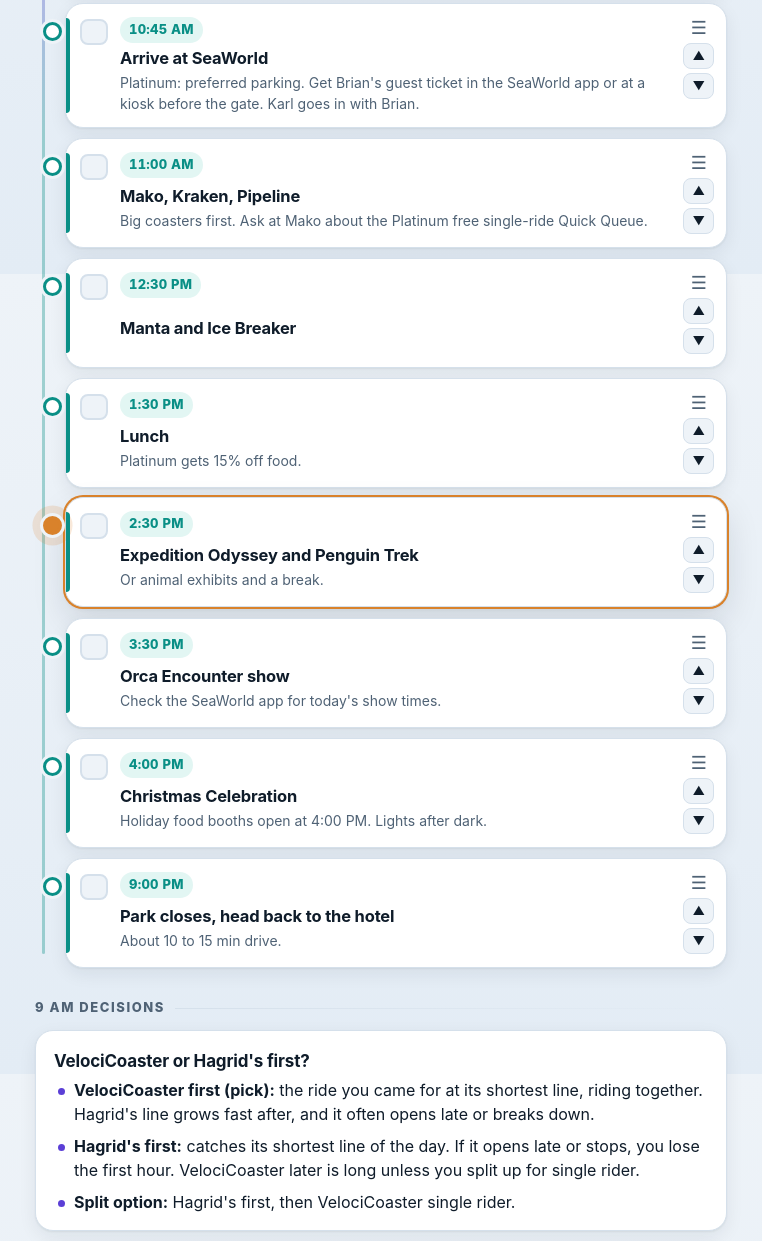
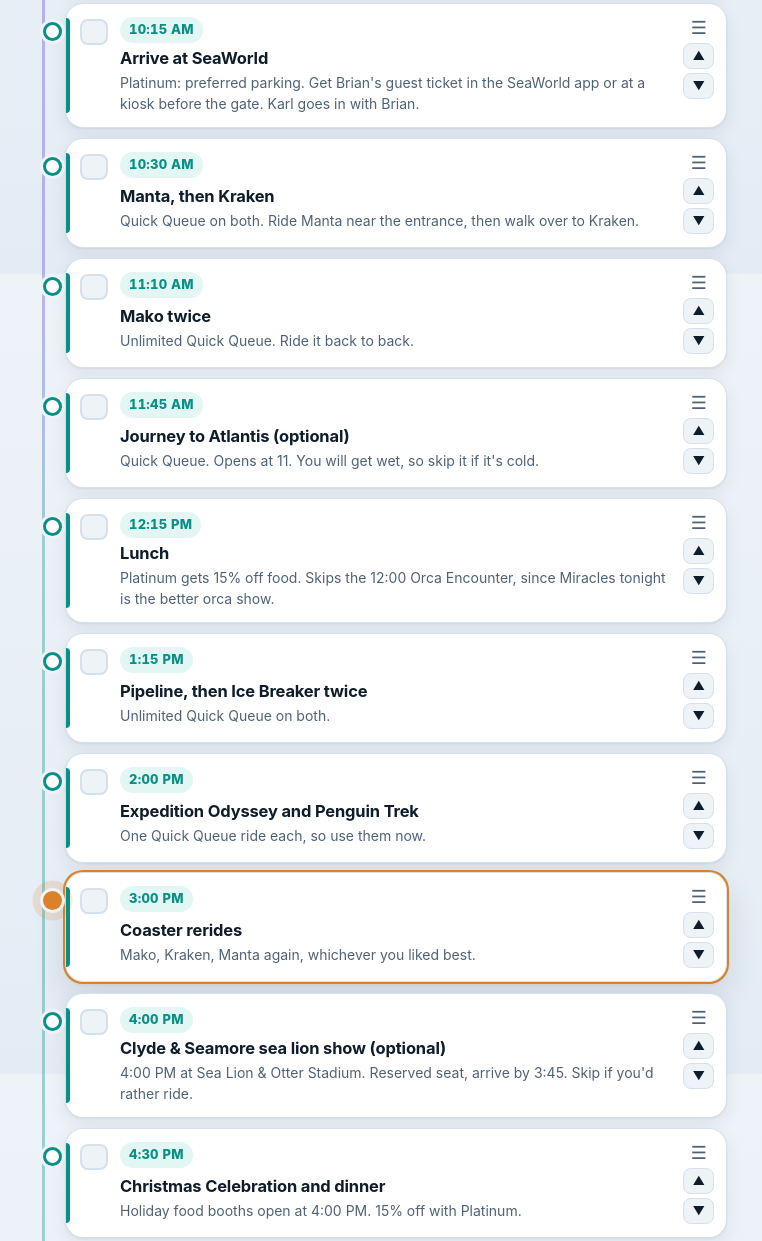
Before and after one commit to karlmarx/sites-93fyi, a plain HTML site: page sites/seaworld/public/index.html in a window 1280 px wide. Shown: the part 1326-2567 px from the top of the page, without its empty margins (259-1021 px from the left). Drawn offline with Linux system fonts and the light colour scheme.

Commit message:
Rebuild the SeaWorld plan around Quick Queue and today's shows
Co-Authored-By: Claude Opus 5.5 <noreply@anthropic.com>

```diff
--- a/sites/seaworld/public/index.html
+++ b/sites/seaworld/public/index.html
@@ -185,9 +185,15 @@ footer{max-width:720px;margin:0 auto;padding:8px 14px 36px;color:var(--muted);fo
     <div class="kv">
       <b>Open</b><span>9:00 AM to 9:00 PM</span>
       <b>Christmas Celebration</b><span>Runs tonight. Holiday food booths open at 4:00 PM.</span>
-      <b>Blocked out today</b><span>Quick Queue, reserved show seats, animal up-close tours</span>
+      <b>Miracles (orcas, new)</b><span>7:30 PM, Orca Stadium. Best show of the day.</span>
+      <b>Orca Encounter</b><span>12:00 PM, 3:30 PM</span>
+      <b>Dolphin Adventures</b><span>1:00, 3:00, 5:00 PM</span>
+      <b>Clyde &amp; Seamore (sea lions)</b><span>2:00, 4:00, 5:30 PM</span>
+      <b>Winter Wonderland on Ice</b><span>6:30, 8:30 PM, Bayside Stadium</span>
+      <b>O Wondrous Night</b><span>4:30, 7:00 PM, Nautilus Theater</span>
+      <b>Fireworks</b><span>9:00 PM over the lake</span>
     </div>
-    <p class="note">Hours from SeaWorld's park hours page, read Nov 26. Check the SeaWorld app for show times.</p>
+    <p class="note">Show times from SeaWorld's daily schedule, read Nov 26 at 10:23 AM. Shows can change, so glance at the SeaWorld app.</p>
   </div>
 </section>
 
@@ -224,6 +230,15 @@ footer{max-width:720px;margin:0 auto;padding:8px 14px 36px;color:var(--muted);fo
 <section id="tickets">
   <h2>Tickets</h2>
   <div class="card">
+    <div class="title">Quick Queue Unlimited PLUS (bought today)</div>
+    <div class="kv">
+      <b>Unlimited</b><span>Mako, Kraken, Manta, Pipeline, Ice Breaker, Infinity Falls, Journey to Atlantis</span>
+      <b>Once each</b><span>Penguin Trek, Expedition Odyssey</span>
+      <b>Reserved seats</b><span>Once each at Orca Stadium, Dolphin Theater, Sea Lion &amp; Otter Stadium</span>
+    </div>
+    <p class="note">Reserved seats need you there 15 to 30 min early (the fine print says both). Skip them if a coaster loop is better. Front row may not be included.</p>
+  </div>
+  <div class="card">
     <div class="title">Universal: covered</div>
     <p>You both hold Premier passes, which include parking. Nothing to buy.</p>
   </div>
@@ -243,7 +258,7 @@ footer{max-width:720px;margin:0 auto;padding:8px 14px 36px;color:var(--muted);fo
       <li>Head straight to VelociCoaster at 9. Waits jump fast after opening on a holiday.</li>
       <li>Loose items go in the free lockers at VelociCoaster. Nothing loose on the ride.</li>
       <li>If VelociCoaster pauses for weather or a breakdown, go to Hagrid's and come back.</li>
-      <li>At SeaWorld, ride Mako and Pipeline before the 4 PM holiday crowd arrives.</li>
+      <li>With unlimited Quick Queue, reride your favorites. Mako and Ice Breaker after dark are worth it.</li>
     </ul>
   </div>
 </section>
@@ -272,7 +287,7 @@ footer{max-width:720px;margin:0 auto;padding:8px 14px 36px;color:var(--muted);fo
 
 <script>
 (function(){
-  var KEY = "sw93-plan-2026-11-26-v4";
+  var KEY = "sw93-plan-2026-11-26-v5";
   var ORIGINAL = [
     {t:"07:30", p:"u", title:"Breakfast at Hyatt Place", d:"Grab and go."},
     {t:"08:00", p:"u", title:"Leave the hotel", d:"Both Premier passes and photo IDs. About 15 min to Universal."},
@@ -281,14 +296,20 @@ footer{max-width:720px;margin:0 auto;padding:8px 14px 36px;color:var(--muted);fo
     {t:"09:00", p:"u", title:"VelociCoaster", d:"Go straight there at opening. Ride twice only if the wait is short. Free lockers at the entrance."},
     {t:"09:50", p:"u", title:"Leave Islands of Adventure", d:"Skip Hagrid's, Hulk and Spider-Man. Walk out through CityWalk to valet, 15 to 20 min."},
     {t:"10:10", p:"u", title:"Valet pickup, drive to SeaWorld", d:"Valet can take 10 to 20 min on a holiday. Then about 20 min on I-4 to SeaWorld."},
-    {t:"10:45", p:"sw", title:"Arrive at SeaWorld", d:"Platinum: preferred parking. Get Brian's guest ticket in the SeaWorld app or at a kiosk before the gate. Karl goes in with Brian."},
-    {t:"11:00", p:"sw", title:"Mako, Kraken, Pipeline", d:"Big coasters first. Ask at Mako about the Platinum free single-ride Quick Queue."},
-    {t:"12:30", p:"sw", title:"Manta and Ice Breaker", d:""},
-    {t:"13:30", p:"sw", title:"Lunch", d:"Platinum gets 15% off food."},
-    {t:"14:30", p:"sw", title:"Expedition Odyssey and Penguin Trek", d:"Or animal exhibits and a break."},
-    {t:"15:30", p:"sw", title:"Orca Encounter show", d:"Check the SeaWorld app for today's show times."},
-    {t:"16:00", p:"sw", title:"Christmas Celebration", d:"Holiday food booths open at 4:00 PM. Lights after dark."},
-    {t:"21:00", p:"sw", title:"Park closes, head back to the hotel", d:"About 10 to 15 min drive."}
+    {t:"10:15", p:"sw", title:"Arrive at SeaWorld", d:"Platinum: preferred parking. Get Brian's guest ticket in the SeaWorld app or at a kiosk before the gate. Karl goes in with Brian."},
+    {t:"10:30", p:"sw", title:"Manta, then Kraken", d:"Quick Queue on both. Ride Manta near the entrance, then walk over to Kraken."},
+    {t:"11:10", p:"sw", title:"Mako twice", d:"Unlimited Quick Queue. Ride it back to back."},
+    {t:"11:45", p:"sw", title:"Journey to Atlantis (optional)", d:"Quick Queue. Opens at 11. You will get wet, so skip it if it's cold."},
+    {t:"12:15", p:"sw", title:"Lunch", d:"Platinum gets 15% off food. Skips the 12:00 Orca Encounter, since Miracles tonight is the better orca show."},
+    {t:"13:15", p:"sw", title:"Pipeline, then Ice Breaker twice", d:"Unlimited Quick Queue on both."},
+    {t:"14:00", p:"sw", title:"Expedition Odyssey and Penguin Trek", d:"One Quick Queue ride each, so use them now."},
+    {t:"15:00", p:"sw", title:"Coaster rerides", d:"Mako, Kraken, Manta again, whichever you liked best."},
+    {t:"16:00", p:"sw", title:"Clyde & Seamore sea lion show (optional)", d:"4:00 PM at Sea Lion & Otter Stadium. Reserved seat, arrive by 3:45. Skip if you'd rather ride."},
+    {t:"16:30", p:"sw", title:"Christmas Celebration and dinner", d:"Holiday food booths open at 4:00 PM. 15% off with Platinum."},
+    {t:"18:00", p:"sw", title:"Night coasters", d:"Mako, Ice Breaker and Pipeline after dark with Quick Queue."},
+    {t:"19:00", p:"sw", title:"Miracles orca show, reserved seats", d:"Show at 7:30 PM at Orca Stadium. Get there by 7:00 to claim reserved seats. Back this year after a long break."},
+    {t:"20:00", p:"sw", title:"Last rerides", d:"One more lap on your favorite. Sea of Trees on the lake at 8:00."},
+    {t:"21:00", p:"sw", title:"Fireworks, then head back", d:"Holiday Reflections fireworks at 9:00 PM over the lake. Hotel is about 10 to 15 min drive."},
   ];
   var plan = load();
   var list = document.getElementById("plan");
```
